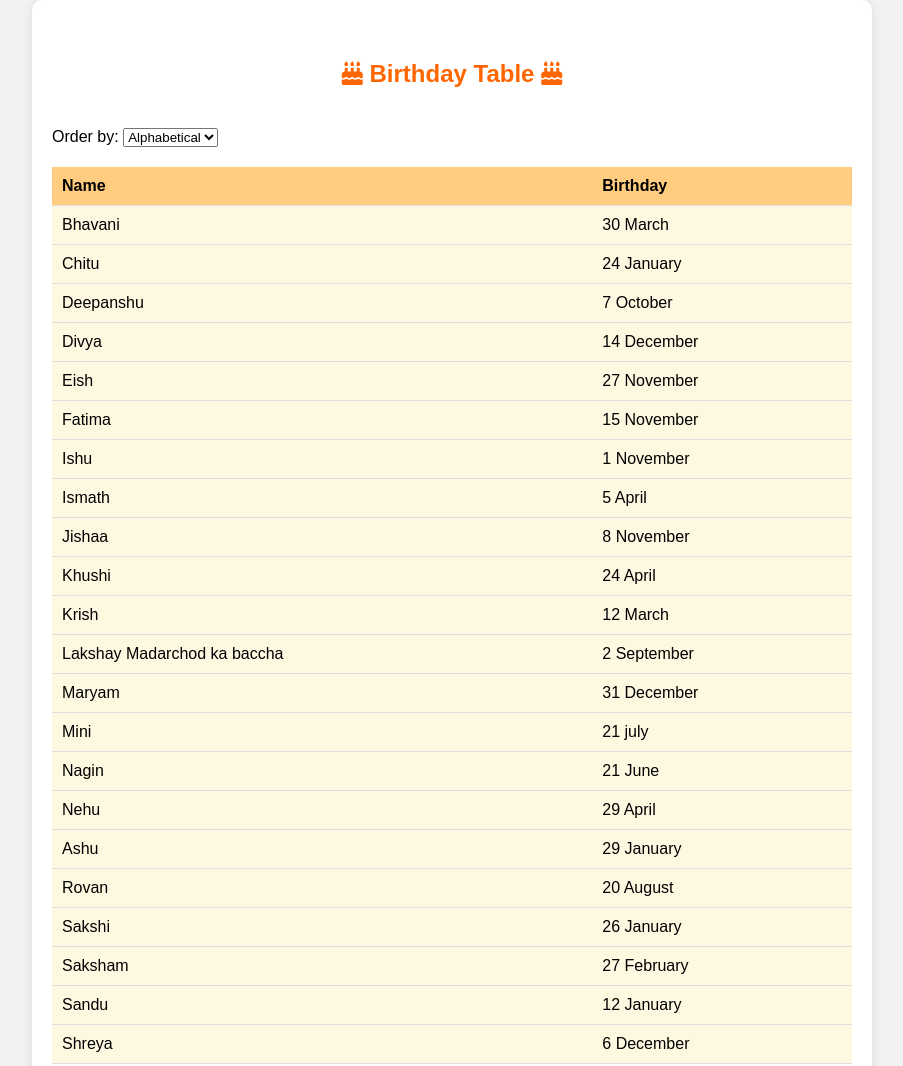
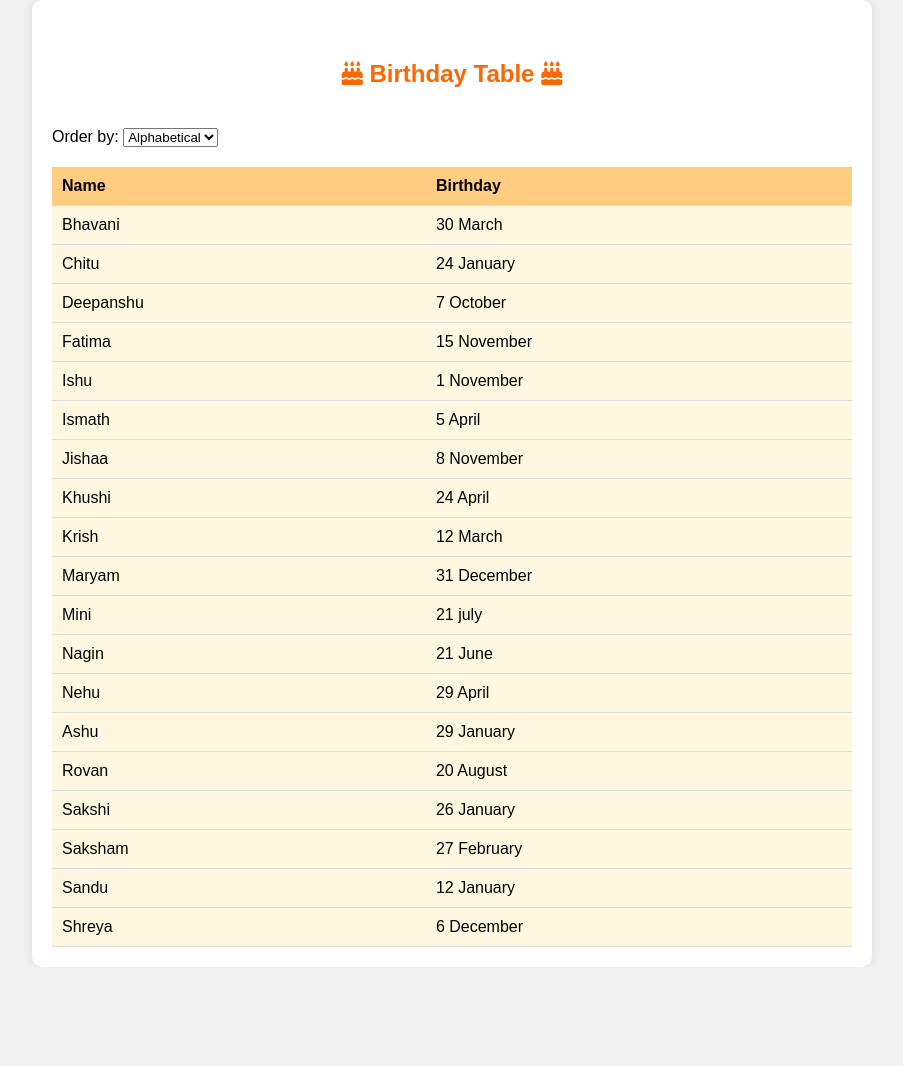
Before and after one commit to hacker123-star/arkpur, a plain HTML site: page birthday.html in a window 1280 px wide. Shown: the top 1066 px of the page, without its empty margins (188-1091 px from the left). After the commit the page ends 967 px from the top, so only its background shows below. Drawn offline with Linux system fonts and the light colour scheme.

Commit message:
Update birthday.html

```diff
--- a/birthday.html
+++ b/birthday.html
@@ -99,14 +99,6 @@
           <td>7 October</td>
         </tr>
         <tr>
-          <td>Divya</td>
-          <td>14 December</td>
-        </tr>
-        <tr>
-          <td>Eish</td>
-          <td>27 November</td>
-        </tr>
-        <tr>
           <td>Fatima</td>
           <td>15 November</td>
         </tr>
@@ -129,10 +121,6 @@
         <tr>
           <td>Krish</td>
           <td>12 March</td>
-        </tr>
-        <tr>
-          <td>Lakshay Madarchod ka baccha</td>
-          <td>2 September</td>
         </tr>
         <tr>
           <td>Maryam</td>
```
